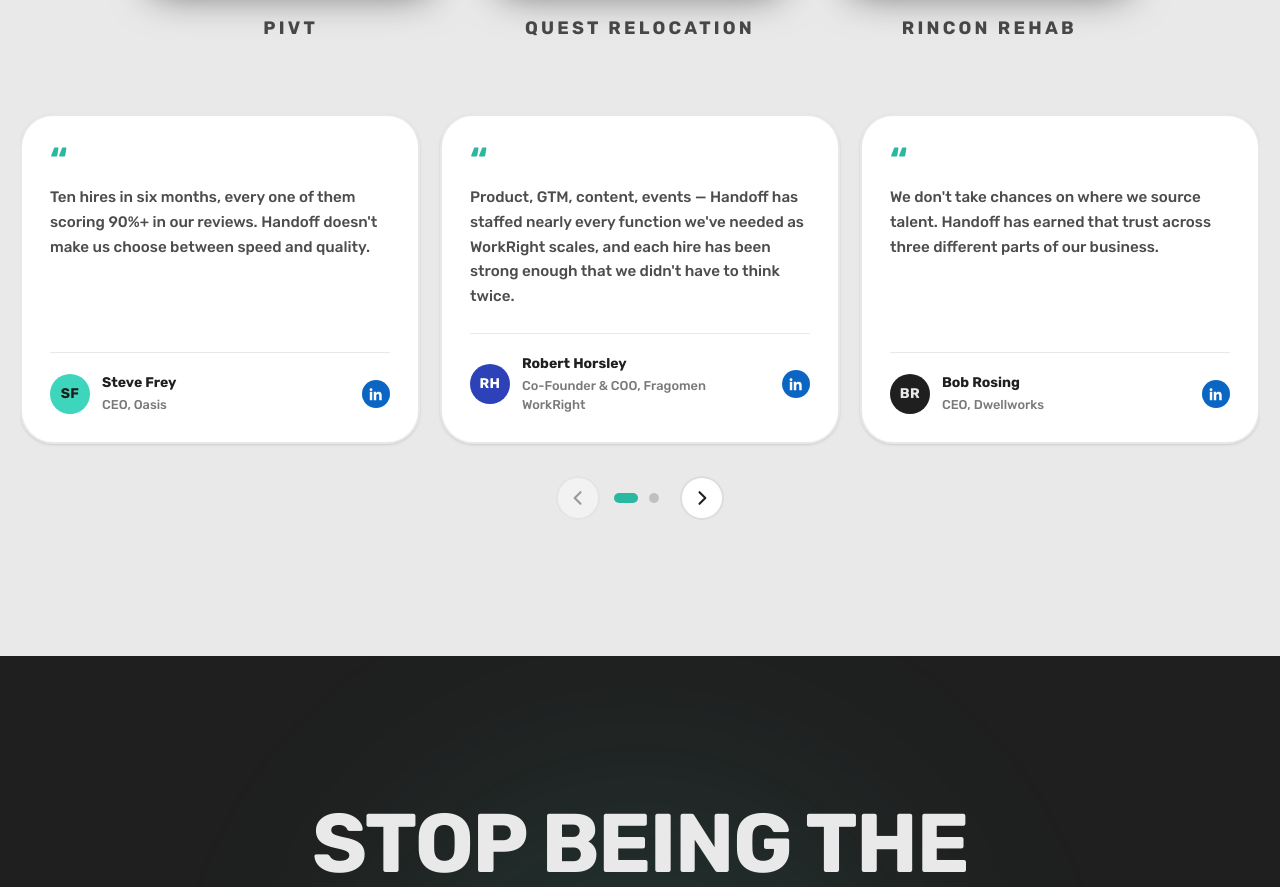
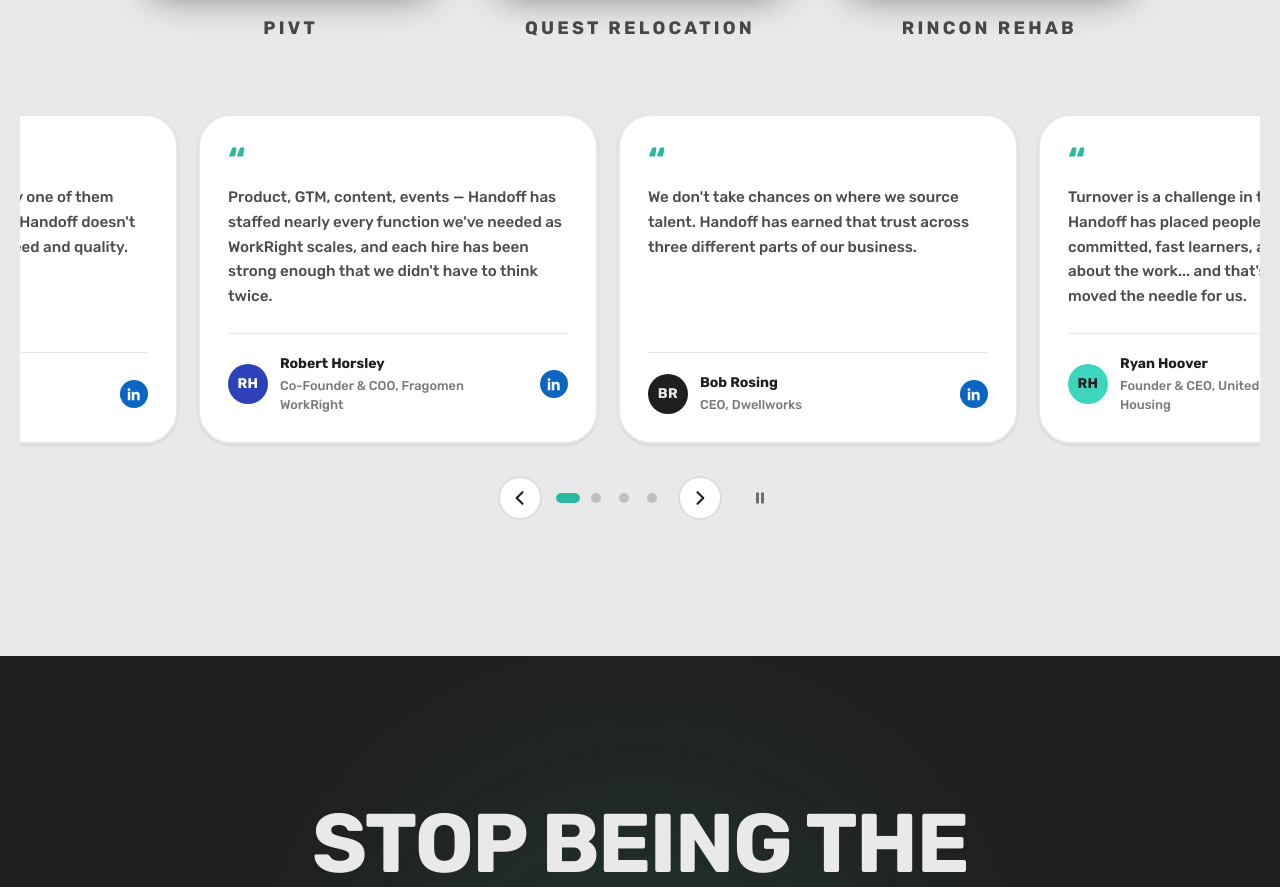
Before and after one commit to Integrated-Go-to-Market-Solutions/Handoff-Sandbox, a Next.js app: page /results in a window 1280 px wide. Shown: the part 5037-5924 px from the top of the page. Built offline with nearby package versions, Linux system fonts and the light colour scheme.

Commit message:
Make testimonial quotes carousel move continuously

```diff
--- a/src/components/sections/client-quotes.tsx
+++ b/src/components/sections/client-quotes.tsx
@@ -124,14 +124,13 @@ function LinkedInMark() {
   );
 }
 
-function Arrow({ dir, disabled, onClick }: { dir: "prev" | "next"; disabled: boolean; onClick: () => void }) {
+function Arrow({ dir, onClick }: { dir: "prev" | "next"; onClick: () => void }) {
   return (
     <button
       type="button"
       onClick={onClick}
-      disabled={disabled}
       aria-label={dir === "prev" ? "Previous quote" : "Next quote"}
-      className="grid h-11 w-11 shrink-0 place-items-center rounded-full border-2 border-ink/15 bg-white text-ink transition-colors duration-300 hover:border-cyan hover:bg-cyan focus-visible:border-cyan focus-visible:outline-none focus-visible:ring-4 focus-visible:ring-cyan/40 disabled:cursor-default disabled:opacity-40 disabled:hover:border-ink/15 disabled:hover:bg-white motion-reduce:transition-none"
+      className="grid h-11 w-11 shrink-0 place-items-center rounded-full border-2 border-ink/15 bg-white text-ink transition-colors duration-300 hover:border-cyan hover:bg-cyan focus-visible:border-cyan focus-visible:outline-none focus-visible:ring-4 focus-visible:ring-cyan/40 motion-reduce:transition-none"
     >
       <svg viewBox="0 0 24 24" className={`h-5 w-5 ${dir === "prev" ? "rotate-180" : ""}`} aria-hidden="true">
         <path d="M9 5l7 7-7 7" fill="none" stroke="currentColor" strokeWidth="2.5" strokeLinecap="round" strokeLinejoin="round" />
@@ -140,16 +139,29 @@ function Arrow({ dir, disabled, onClick }: { dir: "prev" | "next"; disabled: boo
   );
 }
 
+/** Drift speed of the moving quotes, in px per second. */
+const DRIFT = 35;
+/** How long the drift waits after a swipe, wheel, arrow or dot before it picks up again. */
+const RESUME_MS = 2500;
+
 /**
- * The written quotes as a scroll-snap track: swipe and trackpad scrolling
- * come from the browser; the arrows and dots just scroll it. One dot per
- * resting position (5 cards with 3 visible = 3 dots), recounted on resize.
+ * The written quotes as a constantly moving loop. The quotes are rendered
+ * twice (the second copy hidden from assistive tech and the tab order) and
+ * the track's scroll position wraps by one copy's width, so it never ends.
+ *
+ * The drift writes scrollLeft each frame, so swipe and trackpad scrolling
+ * still come from the browser. It holds while the pointer is over the track,
+ * while anything inside has focus, while a finger is down, while the
+ * section is off screen, and when paused with the button. With reduced
+ * motion it never drifts; the arrows and dots still work.
  */
 function QuoteCarousel({ reduced }: { reduced: boolean }) {
   const track = useRef<HTMLDivElement>(null);
   const slides = clientQuotes.slots;
-  const [stops, setStops] = useState(slides.length);
+  const n = slides.length;
   const [active, setActive] = useState(0);
+  const [paused, setPaused] = useState(false);
+  const hold = useRef({ hover: false, focus: false, touch: false, until: 0, glide: 0 });
 
   /** Distance between two slide starts (slide width + gap). */
   const stepOf = (el: HTMLDivElement) => {
@@ -157,50 +169,115 @@ function QuoteCarousel({ reduced }: { reduced: boolean }) {
     return first ? first.offsetWidth + parseFloat(getComputedStyle(el).columnGap || "0") : 0;
   };
 
-  const sync = useCallback(() => {
+  const syncDot = useCallback(() => {
     const el = track.current;
-    if (!el) return;
-    const step = stepOf(el);
-    if (!step) return;
-    const gap = step - (el.children[0] as HTMLElement).offsetWidth;
-    const perView = Math.max(1, Math.round((el.clientWidth + gap) / step));
-    const count = Math.max(1, slides.length - perView + 1);
-    // The last stop is the end of the track, which can be short of a full step.
-    const atEnd = el.scrollLeft + el.clientWidth >= el.scrollWidth - 2;
-    setStops(count);
-    setActive(atEnd ? count - 1 : Math.min(count - 1, Math.round(el.scrollLeft / step)));
-  }, [slides.length]);
+    const step = el ? stepOf(el) : 0;
+    if (!el || !step) return;
+    setActive(((Math.round(el.scrollLeft / step) % n) + n) % n);
+  }, [n]);
+
+  const holdFor = (ms: number) => {
+    hold.current.until = performance.now() + ms;
+  };
 
   useEffect(() => {
     const el = track.current;
-    if (!el) return;
-    const ro = new ResizeObserver(sync);
-    ro.observe(el);
-    return () => ro.disconnect();
-  }, [sync]);
+    if (!el || reduced || paused) return;
 
-  const go = (i: number) => {
+    let onScreen = true;
+    const io = new IntersectionObserver(([entry]) => {
+      onScreen = entry.isIntersecting;
+    });
+    io.observe(el);
+
+    // A float of our own: scrollLeft rounds to whole pixels, which would
+    // stall a sub-pixel-per-frame drift.
+    let pos = el.scrollLeft;
+    let last = performance.now();
+    let frame = requestAnimationFrame(function tick(now) {
+      const dt = Math.min(now - last, 100) / 1000;
+      last = now;
+      const h = hold.current;
+      const loop = n * stepOf(el);
+      if (!loop) {
+        // Not laid out yet.
+      } else if (!onScreen || h.hover || h.focus || h.touch || now < h.until) {
+        // Held: follow wherever the visitor scrolled, wrapping forward swipes
+        // (not mid-glide, which the jump would cut short).
+        if (now > h.glide && el.scrollLeft >= loop) el.scrollLeft -= loop;
+        pos = el.scrollLeft;
+      } else {
+        pos += DRIFT * dt;
+        if (pos >= loop) pos -= loop;
+        el.scrollLeft = pos;
+      }
+      frame = requestAnimationFrame(tick);
+    });
+
+    return () => {
+      cancelAnimationFrame(frame);
+      io.disconnect();
+    };
+  }, [reduced, paused, n]);
+
+  /** Glide to a slide position, where `delta` moves from the current one and `dot` picks a quote. */
+  const go = (move: { delta: number } | { dot: number }) => {
     const el = track.current;
-    if (!el) return;
-    el.scrollTo({ left: i * stepOf(el), behavior: reduced ? "auto" : "smooth" });
+    const step = el ? stepOf(el) : 0;
+    if (!el || !step) return;
+    holdFor(RESUME_MS);
+    hold.current.glide = performance.now() + 900;
+    const current = Math.round(el.scrollLeft / step);
+    let target = "delta" in move ? current + move.delta : current - (current % n) + move.dot;
+    // Back from the first quote: jump to the identical second copy first.
+    if (target < 0) {
+      el.scrollLeft += n * step;
+      target += n;
+    }
+    el.scrollTo({ left: target * step, behavior: reduced ? "auto" : "smooth" });
   };
+
+  const copies = [0, 1];
 
   return (
     <div role="region" aria-roledescription="carousel" aria-label="Client quotes">
       <div
         ref={track}
-        onScroll={sync}
-        className="flex snap-x snap-mandatory gap-5 overflow-x-auto py-2 [scrollbar-width:none] [&::-webkit-scrollbar]:hidden"
+        onScroll={syncDot}
+        onPointerEnter={(e) => {
+          if (e.pointerType === "mouse") hold.current.hover = true;
+        }}
+        onPointerLeave={(e) => {
+          if (e.pointerType === "mouse") hold.current.hover = false;
+        }}
+        onTouchStart={() => {
+          hold.current.touch = true;
+        }}
+        onTouchEnd={() => {
+          hold.current.touch = false;
+          holdFor(RESUME_MS);
+        }}
+        onWheel={() => holdFor(RESUME_MS)}
+        onFocus={() => {
+          hold.current.focus = true;
+        }}
+        onBlur={() => {
+          hold.current.focus = false;
+        }}
+        className="flex gap-5 overflow-x-auto py-2 [scrollbar-width:none] [&::-webkit-scrollbar]:hidden"
       >
-        {slides.map((slot, i) => {
+        {copies.flatMap((copy) =>
+          slides.map((slot, i) => {
             const byline = [slot.title, slot.company].filter(Boolean).join(", ");
             return (
               <div
-              key={slot.id}
+                key={`${slot.id}-${copy}`}
                 role="group"
                 aria-roledescription="slide"
-              aria-label={`${i + 1} of ${slides.length}`}
-              className="w-full shrink-0 snap-start sm:w-[calc((100%-1.25rem)/2)] lg:w-[calc((100%-2.5rem)/3)]"
+                aria-label={`${i + 1} of ${n}`}
+                aria-hidden={copy === 1 ? true : undefined}
+                inert={copy === 1}
+                className="w-full shrink-0 sm:w-[calc((100%-1.25rem)/2)] lg:w-[calc((100%-2.5rem)/3)]"
               >
                 <figure className="flex h-full flex-col rounded-[var(--radius-card)] border-2 border-ink/10 bg-white p-6 shadow-sm md:p-7">
                   <span className="display text-4xl leading-none text-cyan-dim" aria-hidden="true">
@@ -237,19 +314,19 @@ function QuoteCarousel({ reduced }: { reduced: boolean }) {
                 </figure>
               </div>
             );
-        })}
+          }),
+        )}
       </div>
 
-      {stops > 1 && (
       <div className="mt-6 flex items-center justify-center gap-3">
-          <Arrow dir="prev" disabled={active === 0} onClick={() => go(active - 1)} />
+        <Arrow dir="prev" onClick={() => go({ delta: -1 })} />
         <div className="flex items-center">
-            {Array.from({ length: stops }, (_, i) => (
+          {slides.map((slot, i) => (
             <button
-                key={i}
+              key={slot.id}
               type="button"
-                onClick={() => go(i)}
-                aria-label={`Go to position ${i + 1} of ${stops}`}
+              onClick={() => go({ dot: i })}
+              aria-label={`Go to quote ${i + 1} of ${n}`}
               aria-current={i === active ? "true" : undefined}
               className="group grid h-11 w-7 place-items-center focus-visible:outline-none"
             >
@@ -261,9 +338,25 @@ function QuoteCarousel({ reduced }: { reduced: boolean }) {
             </button>
           ))}
         </div>
-          <Arrow dir="next" disabled={active === stops - 1} onClick={() => go(active + 1)} />
+        <Arrow dir="next" onClick={() => go({ delta: 1 })} />
+        {!reduced && (
+          <button
+            type="button"
+            onClick={() => setPaused((p) => !p)}
+            aria-pressed={paused}
+            aria-label={paused ? "Play the moving quotes" : "Pause the moving quotes"}
+            className="ml-1 grid h-11 w-11 shrink-0 place-items-center rounded-full text-ink/60 transition-colors duration-300 hover:text-ink focus-visible:outline-none focus-visible:ring-4 focus-visible:ring-cyan/40 motion-reduce:transition-none"
+          >
+            <svg viewBox="0 0 16 16" className="h-4 w-4" aria-hidden="true">
+              {paused ? (
+                <path d="M4 2.5v11l9-5.5z" fill="currentColor" />
+              ) : (
+                <path d="M4 2.5h3v11H4zM9 2.5h3v11H9z" fill="currentColor" />
+              )}
+            </svg>
+          </button>
+        )}
       </div>
-      )}
     </div>
   );
 }
```
Lines whose indentation alone changed are shown as unchanged.
